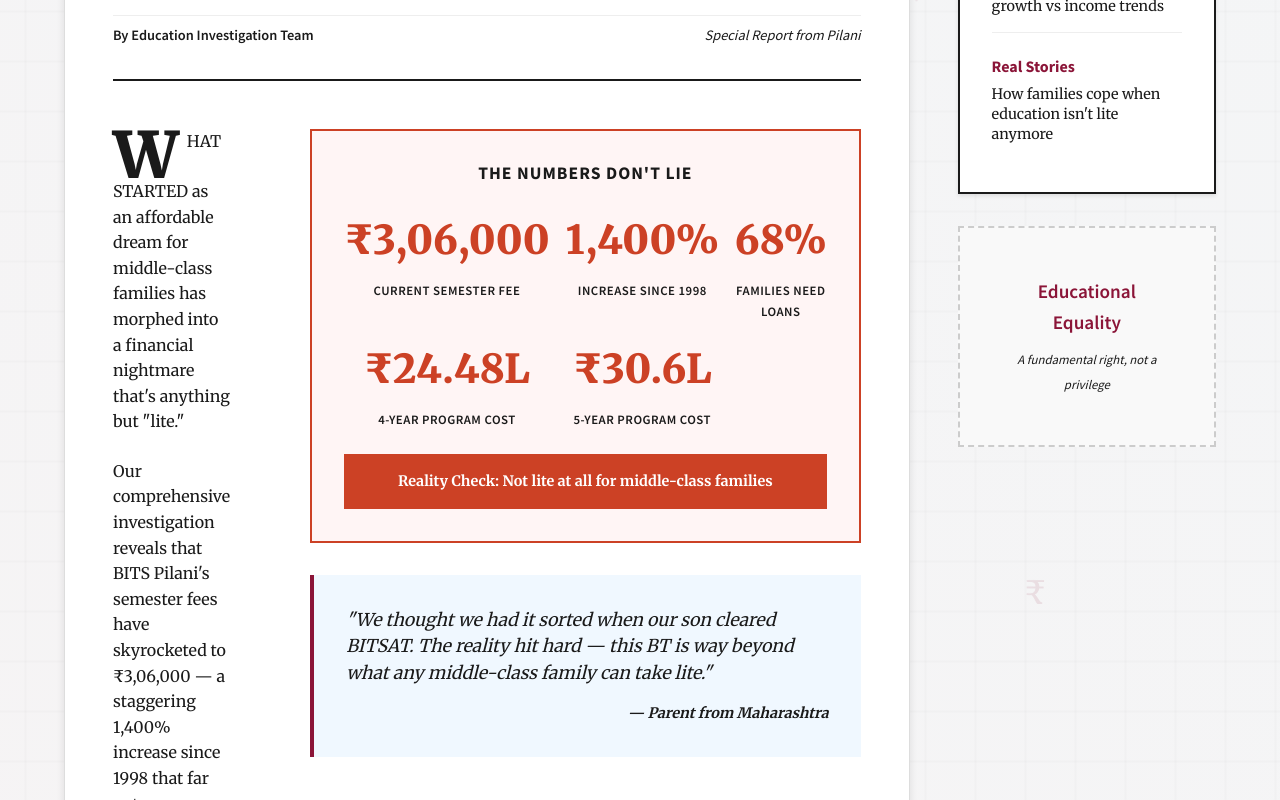
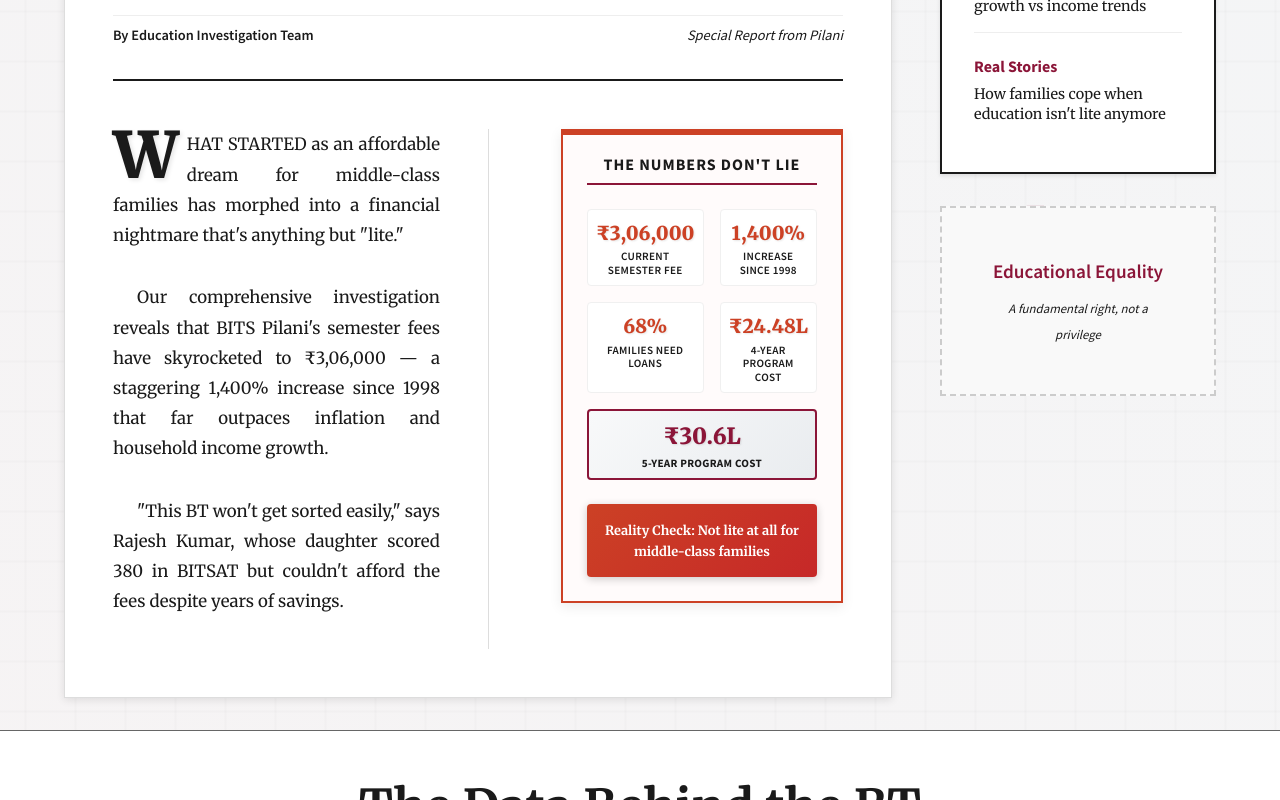
Before and after one commit to whyujjwal/fee-hike, a React (Create React App) app: page / in a window 1280 px wide. Shown: the part 800-1600 px from the top of the page. Built offline with nearby package versions, Linux system fonts and the light colour scheme.

Commit message:
too beautiful

```diff
--- a/src/components/HeroSection/HeroSection.css
+++ b/src/components/HeroSection/HeroSection.css
@@ -187,121 +187,256 @@
 /* Article Columns */
 .article-columns {
   display: grid;
-  grid-template-columns: 2fr 1fr;
+  grid-template-columns: 3fr 2fr;
   gap: var(--spacing-xl);
-  column-rule: 1px solid #ddd;
+  margin-top: var(--spacing-lg);
 }
 
 .column-one {
-  padding-right: var(--spacing-lg);
+  padding-right: var(--spacing-xl);
+  border-right: 1px solid #ddd;
 }
 
 .lead-paragraph {
-  font-size: 1.1rem;
-  line-height: 1.7;
-  margin-bottom: var(--spacing-lg);
+  font-size: 1.2rem;
+  line-height: 1.8;
+  margin-bottom: var(--spacing-xl);
+  text-align: justify;
+  color: var(--newspaper-black);
+  font-weight: 400;
+  text-indent: 0;
 }
 
 .dropcap {
   float: left;
   font-family: var(--font-serif);
-  font-size: 4rem;
-  line-height: 3rem;
-  margin: 0.1rem 0.8rem 0.2rem 0;
+  font-size: 5.5rem;
+  line-height: 4.5rem;
+  margin: 0.2rem 1rem 0.1rem 0;
   font-weight: 900;
   color: var(--accent-maroon);
+  text-shadow: 2px 2px 4px rgba(0,0,0,0.1);
 }
 
 .column-one p {
-  margin-bottom: var(--spacing-md);
-  line-height: 1.6;
-  text-align: left;
-  font-size: 1rem;
+  margin-bottom: var(--spacing-lg);
+  line-height: 1.8;
+  text-align: justify;
+  font-size: 1.05rem;
+  color: var(--newspaper-black);
+  font-family: var(--font-serif);
+  text-indent: 1.5rem;
+}
+
+.column-one p:first-of-type {
+  text-indent: 0;
+}
+
+.column-two {
+  display: flex;
+  flex-direction: column;
+  gap: var(--spacing-lg);
+  padding-left: var(--spacing-md);
 }
 
 /* Info Boxes */
 .info-box {
-  background: #f9f9f9;
-  border: 2px solid #ddd;
+  background: #fdfdfd;
+  border: 2px solid #e0e0e0;
   padding: var(--spacing-lg);
-  margin-bottom: var(--spacing-lg);
+  margin-bottom: 0;
+  box-shadow: 0 4px 12px rgba(0,0,0,0.08);
+  position: relative;
+  overflow: hidden;
 }
 
 .info-box.crisis {
   border-color: var(--warning-red);
-  background: #fff5f5;
+  background: #fffbfb;
+  padding: var(--spacing-md);
+}
+
+.info-box::before {
+  content: '';
+  position: absolute;
+  top: 0;
+  left: 0;
+  width: 100%;
+  height: 4px;
+  background: linear-gradient(90deg, var(--accent-maroon), var(--newspaper-black));
+}
+
+.info-box.crisis::before {
+  background: var(--warning-red);
 }
 
 .box-title {
   font-family: var(--font-sans);
-  font-size: 1.1rem;
-  font-weight: 700;
+  font-size: 1.2rem;
+  font-weight: 800;
   text-transform: uppercase;
-  letter-spacing: 1px;
-  margin-bottom: var(--spacing-md);
+  letter-spacing: 1.5px;
+  margin-bottom: var(--spacing-lg);
   color: var(--newspaper-black);
   text-align: center;
+  padding-bottom: var(--spacing-sm);
+  border-bottom: 2px solid var(--accent-maroon);
+}
+
+.info-box.crisis .box-title {
+  font-size: 1rem;
+  margin-bottom: var(--spacing-md);
+  padding-bottom: var(--spacing-xs);
+  letter-spacing: 1px;
 }
 
 .stat-grid {
   display: grid;
-  grid-template-columns: 1fr 1fr 1fr;
+  grid-template-columns: 1fr 1fr;
+  grid-template-rows: repeat(3, auto);
+  gap: var(--spacing-md);
+  margin-bottom: var(--spacing-lg);
+}
+
+.info-box.crisis .stat-grid {
   gap: var(--spacing-sm);
   margin-bottom: var(--spacing-md);
 }
 
 .stat-item {
   text-align: center;
+  padding: var(--spacing-sm);
+  background: white;
+  border: 1px solid #f0f0f0;
+  border-radius: 4px;
+  transition: all 0.3s ease;
+}
+
+.info-box.crisis .stat-item {
+  padding: var(--spacing-xs);
+}
+
+.stat-item:hover {
+  box-shadow: 0 2px 8px rgba(0,0,0,0.1);
+  transform: translateY(-2px);
+}
+
+.stat-item:nth-child(5) {
+  grid-column: 1 / -1;
+  background: linear-gradient(135deg, #f8f9fa, #e9ecef);
+  border: 2px solid var(--accent-maroon);
+  font-weight: 700;
+}
+
+.stat-item:nth-child(5) .stat-number {
+  font-size: 1.8rem;
+  color: var(--accent-maroon);
+}
+
+.stat-item:nth-child(5) .stat-label {
+  color: var(--newspaper-black);
+  font-weight: 700;
+}
+
+.info-box.crisis .stat-item:nth-child(5) .stat-number {
+  font-size: 1.4rem;
 }
 
 .stat-number {
   font-family: var(--font-serif);
-  font-size: 1.8rem;
+  font-size: 1.6rem;
   font-weight: 900;
   color: var(--accent-maroon);
   display: block;
+  margin-bottom: var(--spacing-xs);
+  text-shadow: 1px 1px 2px rgba(0,0,0,0.1);
+}
+
+.info-box.crisis .stat-number {
+  font-size: 1.2rem;
+  margin-bottom: 2px;
 }
 
 .stat-label {
   font-family: var(--font-sans);
-  font-size: 0.8rem;
+  font-size: 0.85rem;
   color: var(--dark-gray);
   text-transform: uppercase;
   font-weight: 600;
   letter-spacing: 0.5px;
+  line-height: 1.3;
+}
+
+.info-box.crisis .stat-label {
+  font-size: 0.7rem;
+  line-height: 1.2;
+  letter-spacing: 0.3px;
 }
 
 .crisis-note {
-  background: var(--warning-red);
+  background: linear-gradient(135deg, var(--warning-red), #c62828);
   color: white;
+  padding: var(--spacing-md);
+  text-align: center;
+  font-size: 0.95rem;
+  font-weight: 600;
+  margin-top: var(--spacing-md);
+  border-radius: 4px;
+  box-shadow: 0 2px 8px rgba(0,0,0,0.2);
+}
+
+.info-box.crisis .crisis-note {
   padding: var(--spacing-sm);
-  text-align: center;
-  font-size: 0.9rem;
-  font-weight: 600;
+  font-size: 0.8rem;
+  margin-top: var(--spacing-sm);
 }
 
 /* Quote Box */
 .quote-box {
-  background: #f0f8ff;
-  border-left: 4px solid var(--accent-maroon);
-  padding: var(--spacing-lg);
+  background: linear-gradient(135deg, #f0f8ff, #e3f2fd);
+  border: none;
+  border-left: 6px solid var(--accent-maroon);
+  padding: var(--spacing-xl);
   font-style: italic;
+  box-shadow: 0 4px 12px rgba(0,0,0,0.08);
+  position: relative;
+  margin-top: var(--spacing-md);
+}
+
+.quote-box::before {
+  content: '"';
+  position: absolute;
+  top: var(--spacing-md);
+  left: var(--spacing-md);
+  font-size: 4rem;
+  color: var(--accent-maroon);
+  opacity: 0.3;
+  font-family: var(--font-serif);
+  font-weight: 900;
+  line-height: 1;
 }
 
 .quote-box blockquote {
   margin: 0;
-  font-size: 1.1rem;
-  line-height: 1.5;
+  font-size: 1.15rem;
+  line-height: 1.6;
   color: var(--newspaper-black);
+  font-family: var(--font-serif);
+  padding-left: var(--spacing-lg);
+  position: relative;
+  z-index: 2;
 }
 
 .quote-box cite {
   display: block;
-  margin-top: var(--spacing-sm);
-  font-size: 0.9rem;
+  margin-top: var(--spacing-lg);
+  font-size: 0.95rem;
   color: var(--dark-gray);
   font-weight: 600;
   text-align: right;
+  font-style: normal;
+  font-family: var(--font-sans);
+  letter-spacing: 0.5px;
 }
 
 /* Sidebar */
@@ -493,17 +628,29 @@
 
   .article-columns {
     grid-template-columns: 1fr;
-    gap: var(--spacing-lg);
-    column-rule: none;
+    gap: var(--spacing-xl);
+    margin-top: var(--spacing-lg);
   }
 
   .column-one {
     padding-right: 0;
+    border-right: none;
+    border-bottom: 2px solid #ddd;
+    padding-bottom: var(--spacing-lg);
+    margin-bottom: var(--spacing-lg);
+  }
+
+  .column-two {
+    padding-left: 0;
   }
 
   .stat-grid {
     grid-template-columns: 1fr;
     gap: var(--spacing-sm);
+  }
+
+  .stat-item:nth-child(5) {
+    grid-column: 1;
   }
 
   .breaking-text {
@@ -515,8 +662,20 @@
   }
 
   .dropcap {
-    font-size: 3rem;
-    line-height: 2.5rem;
+    font-size: 4rem;
+    line-height: 3rem;
+    margin: 0.1rem 0.8rem 0.1rem 0;
+  }
+
+  .lead-paragraph {
+    font-size: 1.1rem;
+    line-height: 1.7;
+  }
+
+  .column-one p {
+    font-size: 1rem;
+    line-height: 1.7;
+    text-indent: 0;
   }
 }
 
--- a/src/components/HeroSection/HeroSection.tsx
+++ b/src/components/HeroSection/HeroSection.tsx
@@ -101,15 +101,6 @@
                     <strong>Reality Check:</strong> Not lite at all for middle-class families
                   </div>
                 </div>
-
-                <div className="quote-box">
-                  <blockquote>
-                    "We thought we had it sorted when our son cleared BITSAT.
-                    The reality hit hard — this BT is way beyond what any
-                    middle-class family can take lite."
-                  </blockquote>
-                  <cite>— Parent from Maharashtra</cite>
-                </div>
               </div>
             </div>
           </div>
--- a/src/components/TimeMachineGame/TimeMachineGame.tsx
+++ b/src/components/TimeMachineGame/TimeMachineGame.tsx
@@ -172,7 +172,6 @@
           <div className="current-status">
             <div className="status-header">
               <h3 className="status-year">{currentYear}</h3>
-              <div className="status-era">{currentData.era}</div>
             </div>
 
             <div className="status-grid">
@@ -205,10 +204,6 @@
                   {getAffordabilityLabel(adjustedPercentage)}
                 </div>
               </div>
-            </div>
-
-            <div className="key-event">
-              <strong>Key Event:</strong> {currentData.keyEvent}
             </div>
           </div>
 
```
